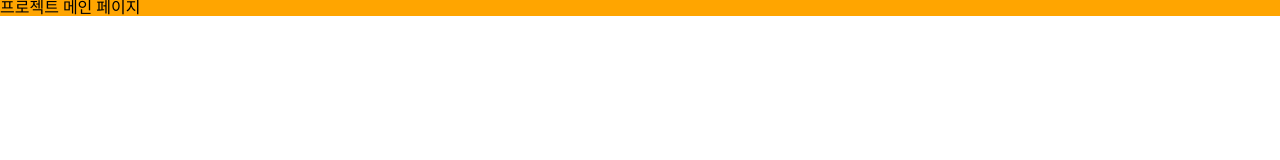
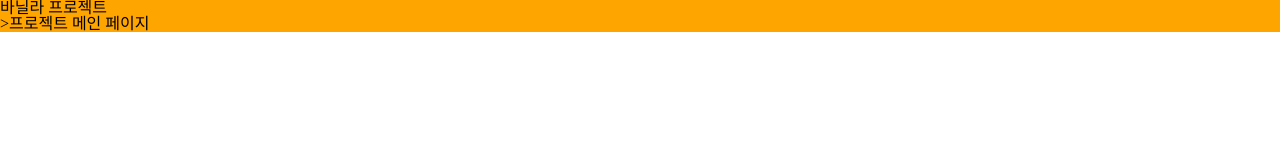
Before and after one commit to 31blue/team-project, a website built with Vite: page index.html in a window 1280 px wide. Built offline with nearby package versions, Linux system fonts and the light colour scheme.

Commit message:
[Feat] 제목 추가
- 마크업 구조에 필요한 대제목 추가
- 본문 콘텐츠로 분리

Resolved #8

```diff
--- a/index.html
+++ b/index.html
@@ -10,6 +10,7 @@
     <script type="module" src="/main.js"></script>
   </head>
   <body>
-    <div id="app">프로젝트 메인 페이지</div>
+    <div id="app">
+      <h1>바닐라 프로젝트</h1><p>>프로젝트 메인 페이지</p</div>
   </body>
 </html>
```
